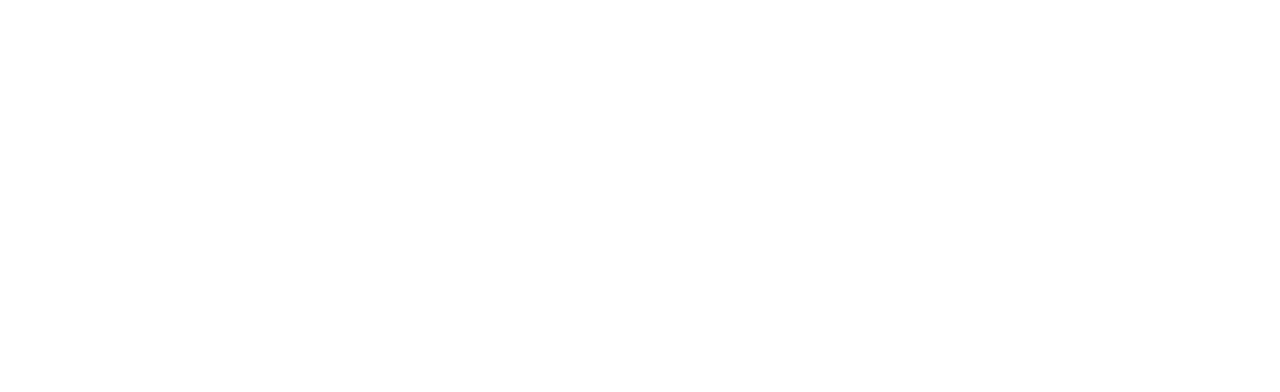
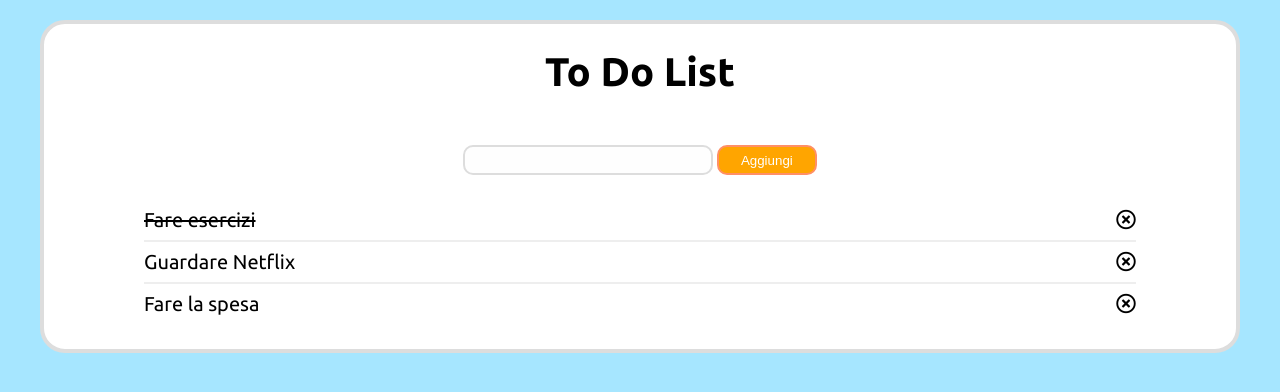
Before and after one commit to FilippoR00/vue-todolist, a plain HTML site: page index.html in a window 1280 px wide. Drawn offline with nearby package versions, Linux system fonts and the light colour scheme.

Commit message:
Milestone 1,2,3 + bonus 1

```diff
--- a/css/style.css
+++ b/css/style.css
@@ -6,4 +6,98 @@
 
 body{
     font-family: 'Ubuntu', Arial, Helvetica, sans-serif;
+    background-color: rgb(166, 230, 255);
 }
+
+.container{
+    max-width: 1200px;
+    margin: 20px auto;
+    background-color: #fff;
+    border: 4px solid #ddd;
+    border-radius: 25px;
+}
+
+header{
+    text-align: center;
+    padding: 25px;
+}
+
+h1{
+    font-size: 40px;
+}
+
+
+.content{
+    padding: 25px 100px;
+}
+
+.add-todo{
+    text-align: center;
+    padding-bottom: 25px;
+}
+
+.content input{
+    height: 30px;
+    border: 2px solid #ddd;
+    border-radius: 10px;
+    background-color: #fefefe;
+    width: 250px;
+    transition: 0.2s;
+}
+
+.content input:hover{
+    border: 2px solid #ccc;
+}
+
+.content button{
+    height: 30px;
+    border: 2px solid rgb(255, 143, 102);
+    border-radius: 10px;
+    background-color: orange;
+    width: 100px;
+    color: white;
+    cursor: pointer;
+    transition: 0.2s;
+}
+
+.content button:hover{
+    border: 2px solid orangered;
+}
+
+li{
+    list-style: none;
+    font-size: 20px;
+    display: flex;
+    justify-content: space-between;
+    flex-wrap: wrap;
+    line-height: 40px;
+}
+
+li > span{
+    width: 95%;
+    cursor: pointer;
+}
+
+li > .far{
+    width: 5%;
+    text-align: end;
+    line-height: 40px;
+    cursor: pointer;
+}
+
+li > hr{
+    width: 100%;
+    border: 1px solid #eee;
+}
+
+li:last-of-type hr{
+    display: none;
+}
+
+.done{
+    text-decoration: line-through;
+}
+
+.undone{
+    text-decoration: none;
+}
--- a/index.html
+++ b/index.html
@@ -14,9 +14,18 @@
     <link href="https://fonts.googleapis.com/css2?family=Ubuntu:wght@300;400;500;700&display=swap" rel="stylesheet">
 </head>
 <body>
-
-
-
+    <div class="container" id="root" @keyup.enter="addContent">
+        <header><h1>To Do List</h1></header>
+        <div class="content">
+            <div class="add-todo">
+                <input type="text" v-model="content">
+                <button @click="addContent">Aggiungi</button>
+            </div>
+            <ul>
+                <li v-for="(todo, index) in todos"><span :class="status[index] == 1 ? 'done' : 'undone'" ><div>{{todo}}</div></span><i class="far fa-times-circle" @click="removeContent(index)"></i><hr></li>
+            </ul>
+        </div>
+    </div>
 
     <!-- development version, includes helpful console warnings -->
     <script src="https://cdn.jsdelivr.net/npm/vue@2/dist/vue.js"></script>
--- a/js/script.js
+++ b/js/script.js
@@ -0,0 +1,32 @@
+const app = new Vue({
+    el: "#root",
+    data: {
+        content : '',
+        todos : [
+            "Fare esercizi",
+            "Guardare Netflix",
+            "Fare la spesa",
+        ],
+        status : [
+            true,
+            false,
+            false,
+        ]
+    },
+    methods: {
+        addContent : function(){
+            if (this.content != "" && this.content != " "){
+                this.todos.push(this.content);
+                this.status.push("false");
+                this.content = "";
+            }
+        },
+        removeContent : function(index){
+            this.todos.splice(index, 1);
+            this.status.splice(index, 1);
+        }
+    },
+
+
+
+});
```
